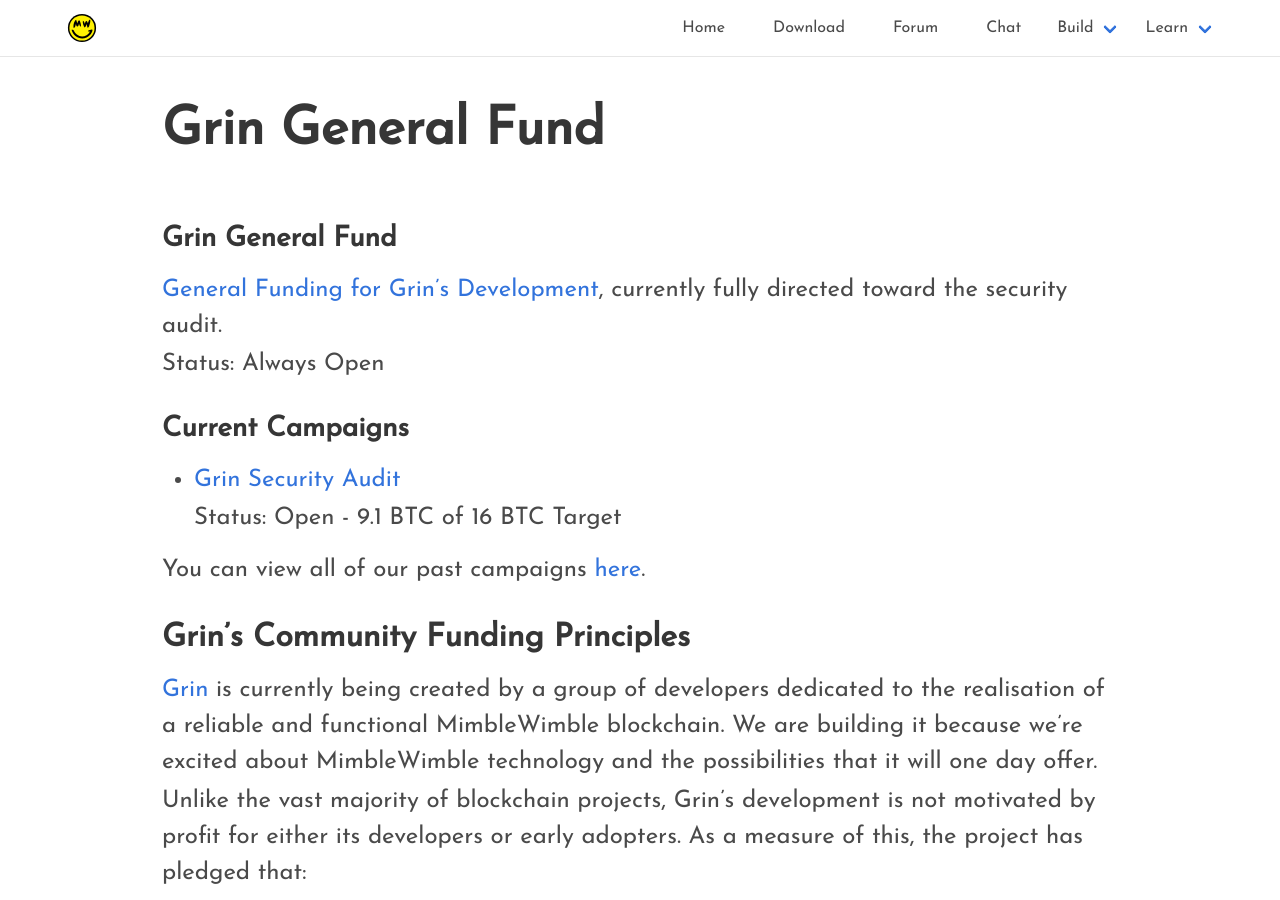
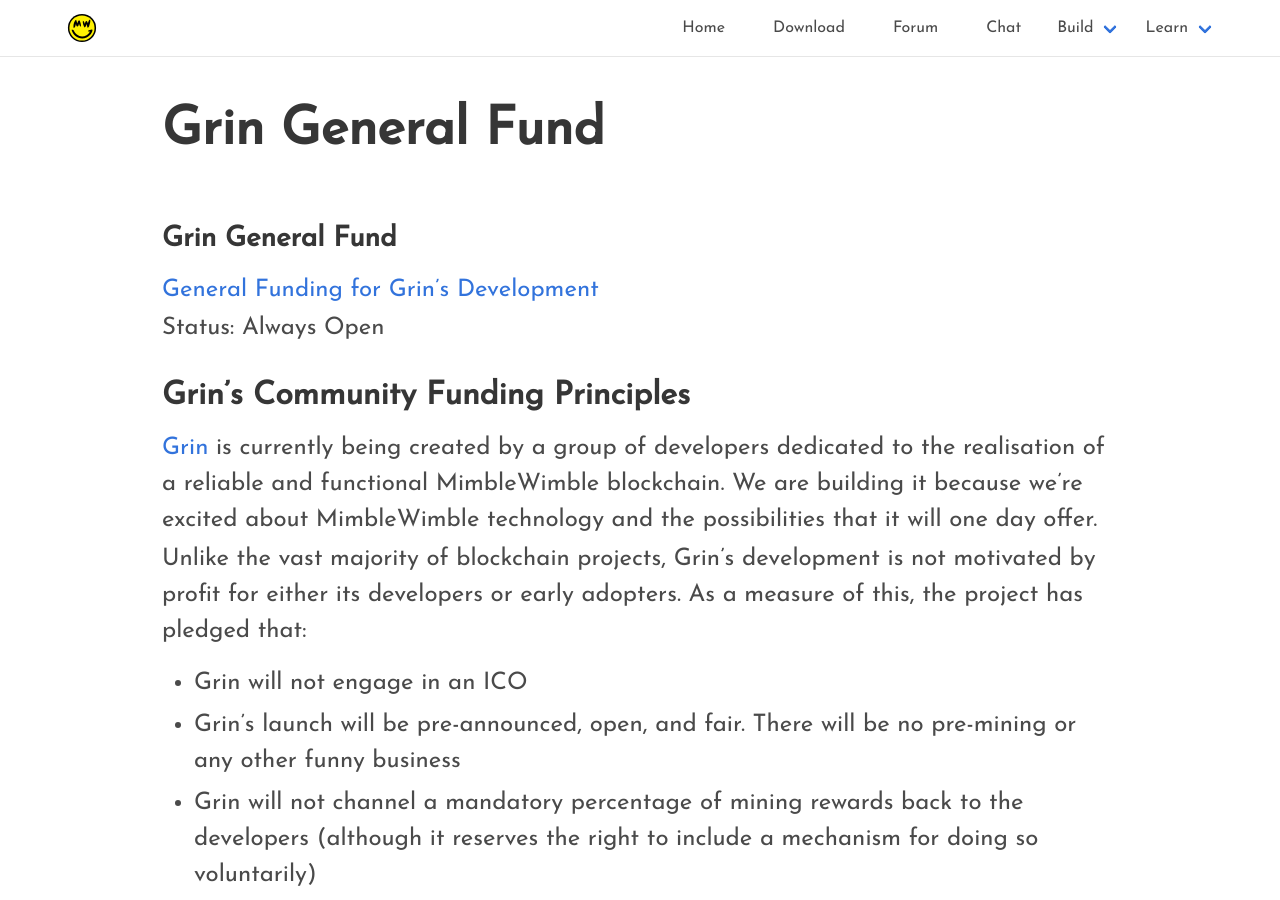
Before and after one commit to mimblewimble/site, a Jekyll site: the page built from funding.md, in a window 1280 px wide and 900 px high. Built offline with Jekyll 4.4.1, drawn with Linux system fonts in a browser that asks for light colours; nearby versions of some CDN libraries; our own code applies the rules of GitHub Pages for plain Markdown files.

Commit message:
Completion of sec audit campaign

```diff
--- a/funding.md
+++ b/funding.md
@@ -4,17 +4,9 @@
 
 ## Grin General Fund
 
-[General Funding for Grin's Development](general_funding), currently fully directed toward the security audit.
+[General Funding for Grin's Development](general_funding)
 
 Status: Always Open
-
-## Current Campaigns
-
-- [Grin Security Audit](sec_audit)
-
-  Status: Open - 9.1 BTC of 16 BTC Target
-
-You can view all of our past campaigns [here](campaigns).
 
 # Grin's Community Funding Principles
 
```
Also changed, not shown: campaigns.md (+4 -0 lines), general_funding.md (+2 -2 lines), sec_audit.md (+3 -1 lines).
